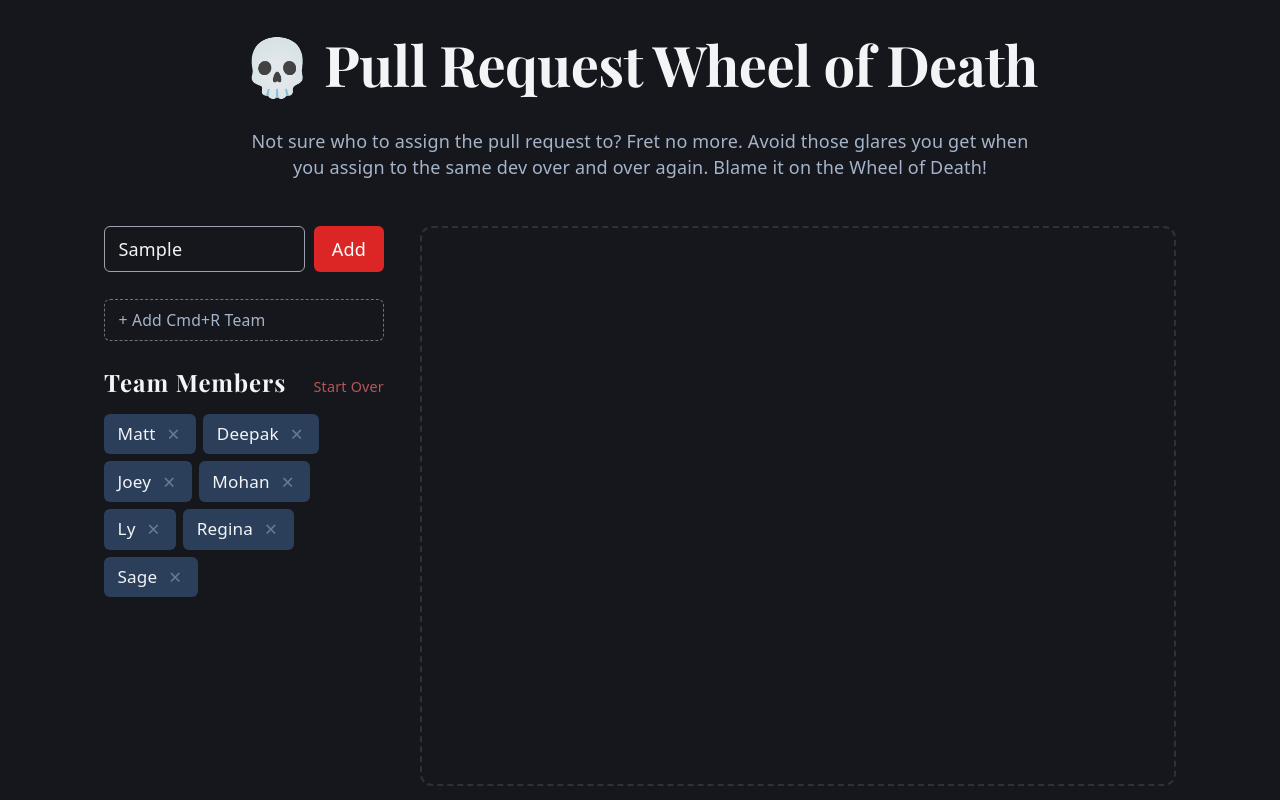
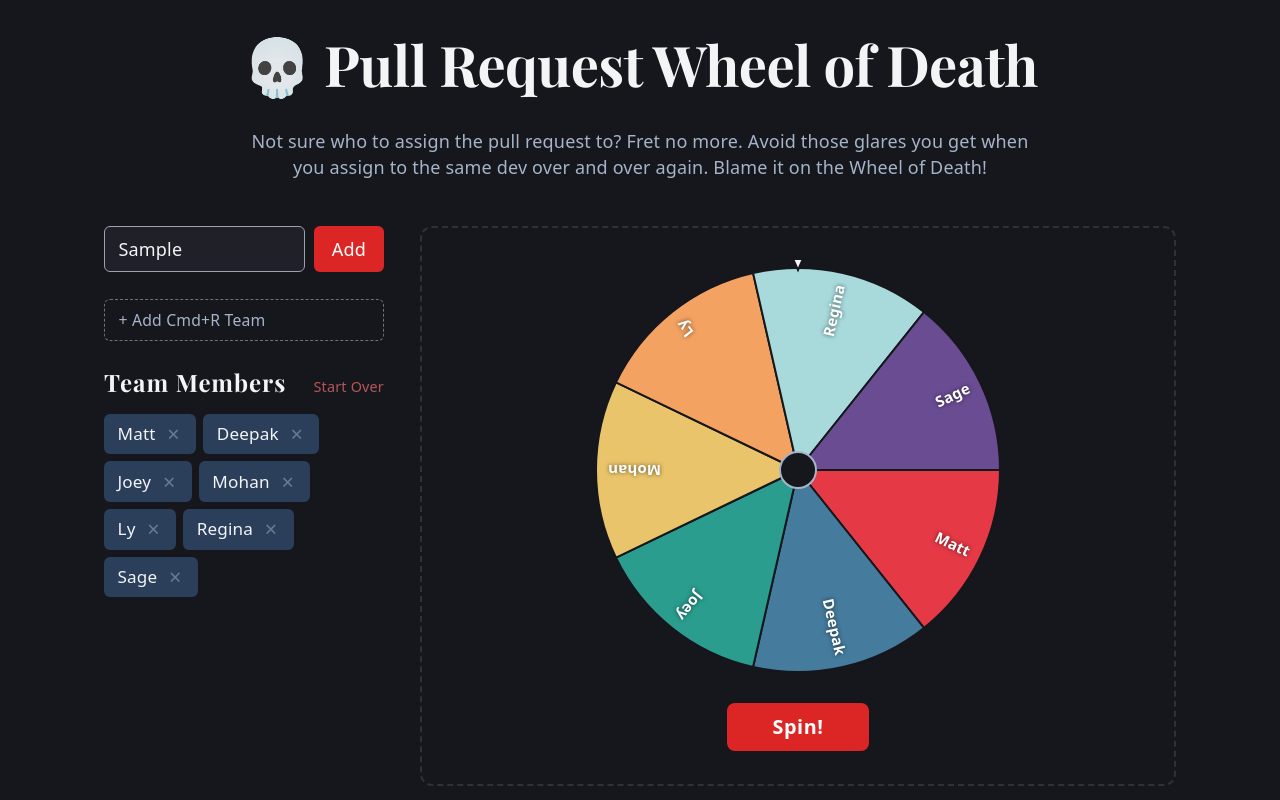
Before and after one commit to Ly900/pull-request-wheel, a React (Vite) app: page / in a window 1280 px wide. Both pictures are taken after typing "Sample" into the empty fields and a click on the button "+ Add Cmd+R Team". Built offline with nearby package versions, Linux system fonts and the light colour scheme.

Commit message:
Add spinning Wheel of Death with canvas, spin animation, and result display

```diff
--- a/src/App.css
+++ b/src/App.css
@@ -46,10 +46,14 @@ p {
   font-size: 1rem;
   border: 1px solid #9ca3af;
   border-radius: 6px;
-  background: var(--bg);
+  background: #1f2028;
   color: var(--text-h);
   flex: 1;
   min-width: 0;
+}
+
+.add-dev__input::placeholder {
+  color: #6b7280;
 }
 
 .add-dev__input:focus {
@@ -187,3 +191,54 @@ p {
   border: 2px dashed var(--border);
   border-radius: 12px;
 }
+
+/* ── Wheel component ── */
+.wheel {
+  display: flex;
+  flex-direction: column;
+  align-items: center;
+  gap: 1.25rem;
+}
+
+.wheel__canvas {
+  display: block;
+  max-width: 100%;
+}
+
+.wheel__spin-btn {
+  padding: 0.6rem 2.5rem;
+  font-size: 1.1rem;
+  font-weight: 600;
+  border-radius: 8px;
+  border: none;
+  background: #dc2626;
+  color: #fff;
+  cursor: pointer;
+  transition: box-shadow 0.2s, opacity 0.2s;
+  letter-spacing: 0.03em;
+}
+
+.wheel__spin-btn:hover:not(:disabled) {
+  box-shadow: 0 0 16px rgba(239, 68, 68, 0.7);
+}
+
+.wheel__spin-btn:disabled {
+  opacity: 0.5;
+  cursor: not-allowed;
+}
+
+.wheel__result {
+  font-size: 1.2rem;
+  color: var(--text-h);
+  margin: 0;
+  text-align: center;
+  max-width: none;
+}
+
+.wheel__empty {
+  color: var(--text);
+  font-size: 0.95rem;
+  text-align: center;
+  max-width: none;
+  margin: 0;
+}
--- a/src/App.tsx
+++ b/src/App.tsx
@@ -1,5 +1,6 @@
 import { useState } from 'react';
 import './App.css';
+import Wheel from './Wheel';
 
 function App() {
   const [names, setNames] = useState<string[]>([]);
@@ -114,7 +115,7 @@ function App() {
         </aside>
 
         <main className="wheel-area">
-          {/* Wheel will be rendered here */}
+          <Wheel names={names} />
         </main>
       </div>
     </>
--- /dev/null
+++ b/src/Wheel.tsx
@@ -0,0 +1,164 @@
+import { useRef, useEffect, useState, useCallback } from 'react';
+
+const COLORS = [
+  '#e63946', '#457b9d', '#2a9d8f', '#e9c46a', '#f4a261',
+  '#a8dadc', '#6a4c93', '#f77f00', '#4cc9f0', '#b5179e',
+];
+
+interface WheelProps {
+  names: string[];
+}
+
+export default function Wheel({ names }: WheelProps) {
+  const canvasRef = useRef<HTMLCanvasElement>(null);
+  const [spinning, setSpinning] = useState(false);
+  const [winner, setWinner] = useState<string | null>(null);
+  const rotationRef = useRef(0);
+  const animFrameRef = useRef<number>(0);
+
+  const drawWheel = useCallback((rotation: number) => {
+    const canvas = canvasRef.current;
+    if (!canvas || names.length === 0) return;
+    const ctx = canvas.getContext('2d');
+    if (!ctx) return;
+
+    const size = canvas.width;
+    const cx = size / 2;
+    const cy = size / 2;
+    const radius = size / 2 - 8;
+    const sliceAngle = (2 * Math.PI) / names.length;
+
+    ctx.clearRect(0, 0, size, size);
+
+    // Draw slices
+    names.forEach((name, i) => {
+      const startAngle = rotation + i * sliceAngle;
+      const endAngle = startAngle + sliceAngle;
+
+      // Slice fill
+      ctx.beginPath();
+      ctx.moveTo(cx, cy);
+      ctx.arc(cx, cy, radius, startAngle, endAngle);
+      ctx.closePath();
+      ctx.fillStyle = COLORS[i % COLORS.length];
+      ctx.fill();
+      ctx.strokeStyle = '#16171d';
+      ctx.lineWidth = 2;
+      ctx.stroke();
+
+      // Name label
+      ctx.save();
+      ctx.translate(cx, cy);
+      ctx.rotate(startAngle + sliceAngle / 2);
+      ctx.textAlign = 'right';
+      ctx.fillStyle = '#fff';
+      ctx.font = `bold ${Math.max(11, Math.min(15, 120 / names.length))}px system-ui, sans-serif`;
+      ctx.shadowColor = 'rgba(0,0,0,0.6)';
+      ctx.shadowBlur = 4;
+      ctx.fillText(name, radius - 12, 5);
+      ctx.restore();
+    });
+
+    // Center circle
+    ctx.beginPath();
+    ctx.arc(cx, cy, 18, 0, 2 * Math.PI);
+    ctx.fillStyle = '#16171d';
+    ctx.fill();
+    ctx.strokeStyle = '#a5b4c8';
+    ctx.lineWidth = 2;
+    ctx.stroke();
+
+    // Pointer arrow (outside wheel at top, pointing down into wheel)
+    const arrowTip = cy - radius + 2;   // tip just inside the wheel edge
+    const arrowBase = arrowTip - 36;    // base 36px above the tip
+    const arrowHalfWidth = 16;
+    ctx.beginPath();
+    ctx.moveTo(cx, arrowTip);                          // tip
+    ctx.lineTo(cx - arrowHalfWidth, arrowBase);        // bottom-left
+    ctx.lineTo(cx + arrowHalfWidth, arrowBase);        // bottom-right
+    ctx.closePath();
+    ctx.fillStyle = '#f3f4f6';
+    ctx.fill();
+    ctx.strokeStyle = '#16171d';
+    ctx.lineWidth = 2;
+    ctx.stroke();
+  }, [names]);
+
+  useEffect(() => {
+    drawWheel(rotationRef.current);
+  }, [drawWheel]);
+
+  const spin = () => {
+    if (spinning || names.length === 0) return;
+    setWinner(null);
+    setSpinning(true);
+
+    const sliceAngle = (2 * Math.PI) / names.length;
+    // Pick a random winner index
+    const winnerIndex = Math.floor(Math.random() * names.length);
+    // Total rotation: several full spins + land on winner
+    // Pointer is at top (−π/2). We want the middle of the winner slice at top.
+    // Angle of winner slice center from rotation=0: winnerIndex * sliceAngle + sliceAngle/2
+    // We need: rotation + winnerIndex * sliceAngle + sliceAngle/2 = -π/2 + 2πk
+    const targetAngle = -Math.PI / 2 - (winnerIndex * sliceAngle + sliceAngle / 2);
+    const extraSpins = 6 * 2 * Math.PI; // 6 full rotations
+    const totalRotation = extraSpins + ((targetAngle - rotationRef.current) % (2 * Math.PI));
+
+    const startRotation = rotationRef.current;
+    const endRotation = startRotation + totalRotation + 2 * Math.PI * 3;
+    const duration = 4000; // ms
+    const startTime = performance.now();
+
+    const animate = (now: number) => {
+      const elapsed = now - startTime;
+      const t = Math.min(elapsed / duration, 1);
+      // Ease out cubic
+      const eased = 1 - Math.pow(1 - t, 3);
+      const current = startRotation + (endRotation - startRotation) * eased;
+      rotationRef.current = current;
+      drawWheel(current);
+
+      if (t < 1) {
+        animFrameRef.current = requestAnimationFrame(animate);
+      } else {
+        rotationRef.current = endRotation;
+        setSpinning(false);
+        setWinner(names[winnerIndex]);
+      }
+    };
+
+    animFrameRef.current = requestAnimationFrame(animate);
+  };
+
+  useEffect(() => {
+    return () => cancelAnimationFrame(animFrameRef.current);
+  }, []);
+
+  if (names.length === 0) {
+    return <p className="wheel__empty">Add team members to spin the wheel!</p>;
+  }
+
+  return (
+    <div className="wheel">
+      <canvas
+        ref={canvasRef}
+        width={420}
+        height={420}
+        className="wheel__canvas"
+      />
+      <button
+        type="button"
+        className="wheel__spin-btn"
+        onClick={spin}
+        disabled={spinning}
+      >
+        {spinning ? 'Spinning…' : 'Spin!'}
+      </button>
+      {winner && !spinning && (
+        <p className="wheel__result">
+          💀 <strong>{winner}</strong> gets the PR!
+        </p>
+      )}
+    </div>
+  );
+}
```
